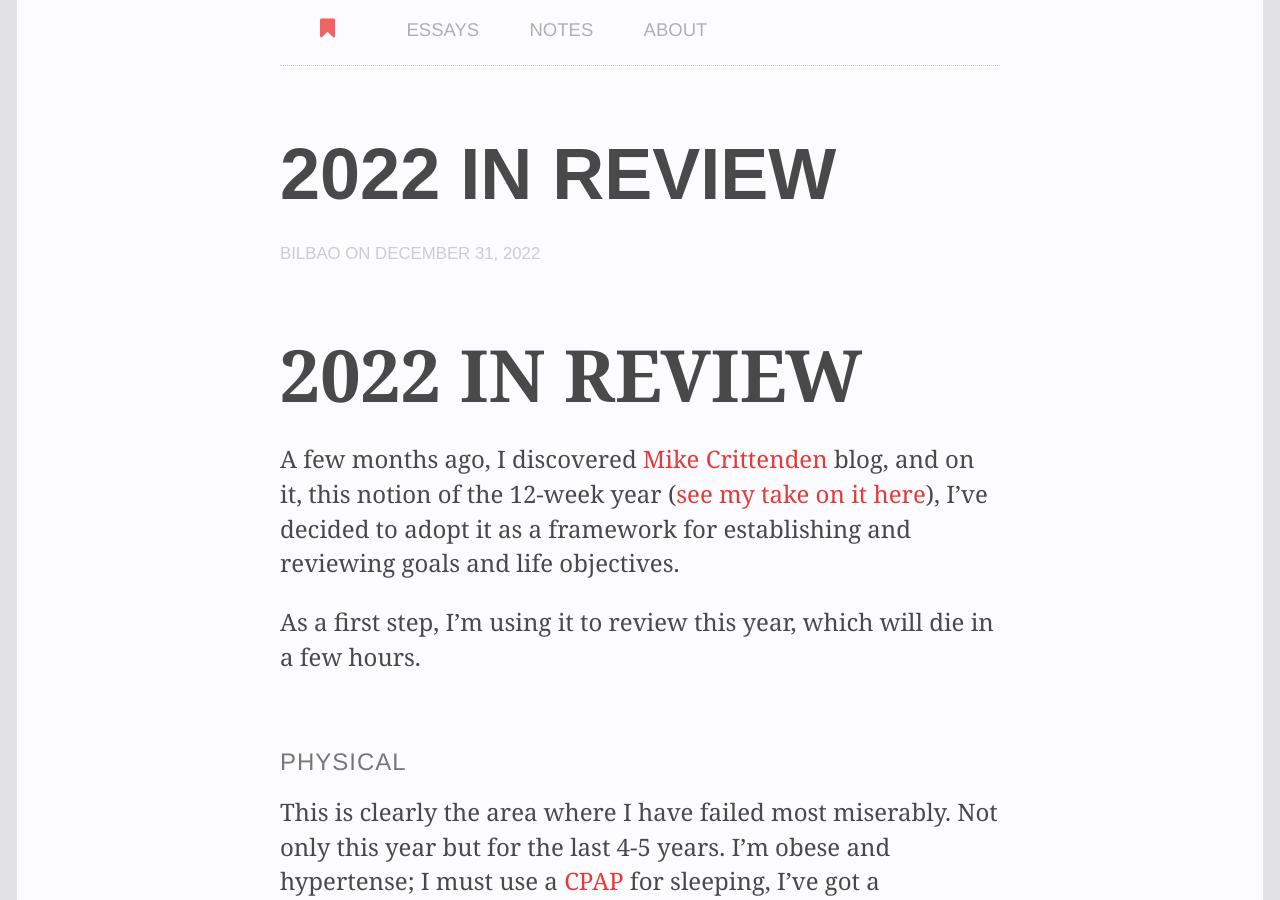
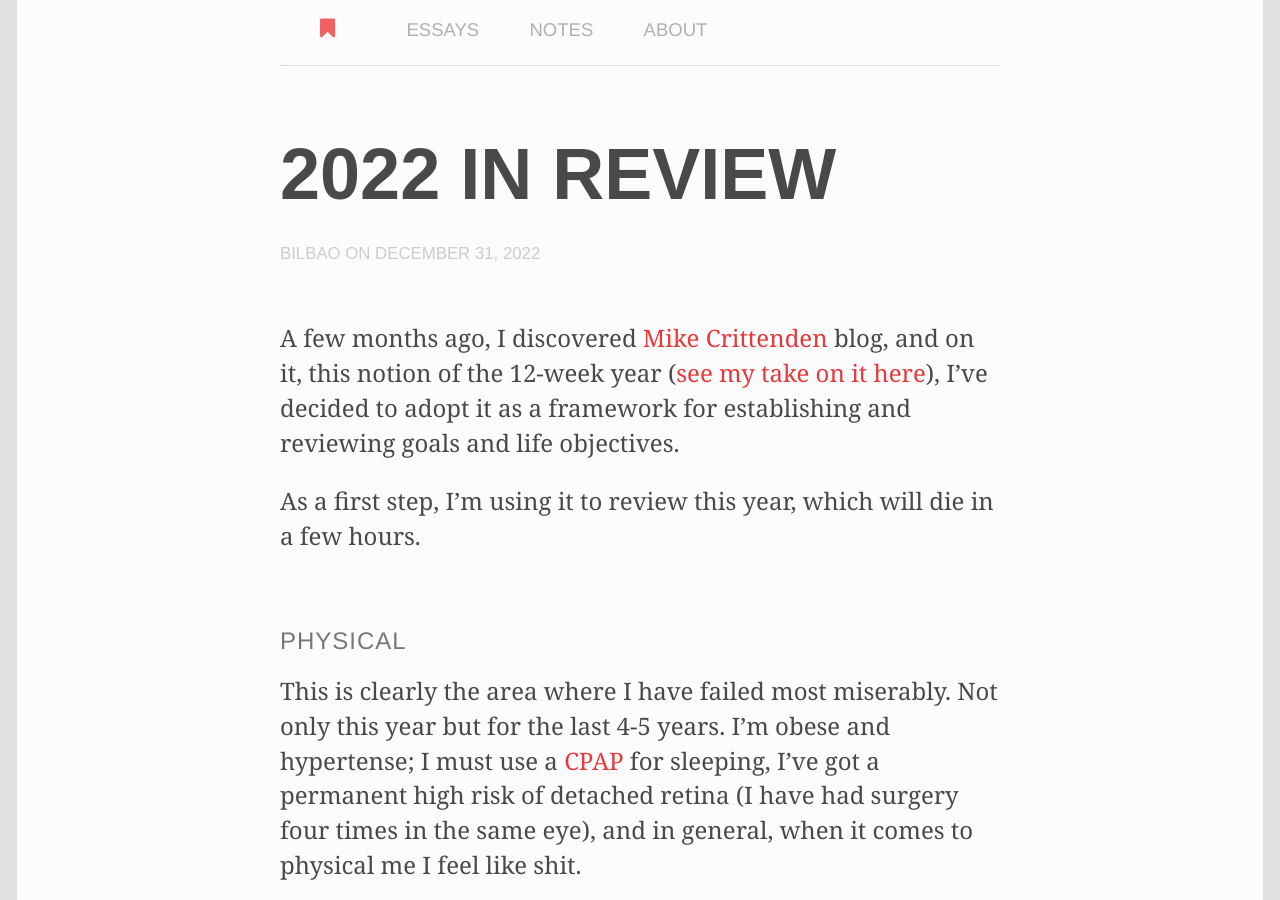
Before and after one commit to aitor/aitor.github.com, a Jekyll site: the page built from _posts/2022-12-31-2022-review.md, in a window 1280 px wide and 900 px high. Built offline with Jekyll 4.4.1, drawn with Linux system fonts in a browser that asks for light colours; nearby versions of some CDN libraries.

Commit message:
Update 2022-12-31-2022-review.md

```diff
--- a/_posts/2022-12-31-2022-review.md
+++ b/_posts/2022-12-31-2022-review.md
@@ -4,9 +4,6 @@ title: 2022 in review
 css_id: writing
 place: Bilbao
 ---
-
-# 2022 in review
-
 A few months ago, I discovered [Mike Crittenden](https://critter.blog/) blog, and on it, this notion of the 12-week year ([see my take on it here](/writing-on/life-framework)), I've decided to adopt it as a framework for establishing and reviewing goals and life objectives.
 
 As a first step, I'm using it to review this year, which will die in a few hours.
```
